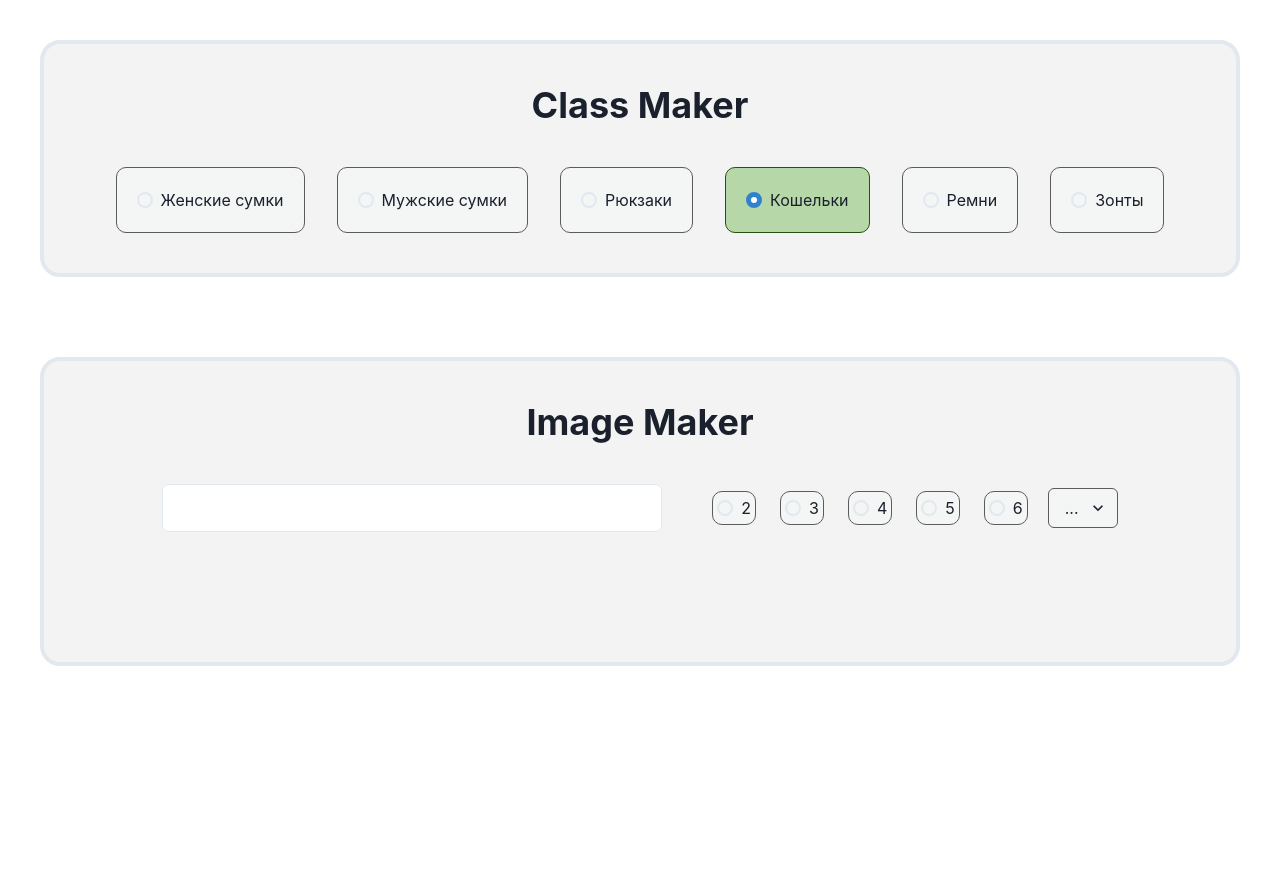
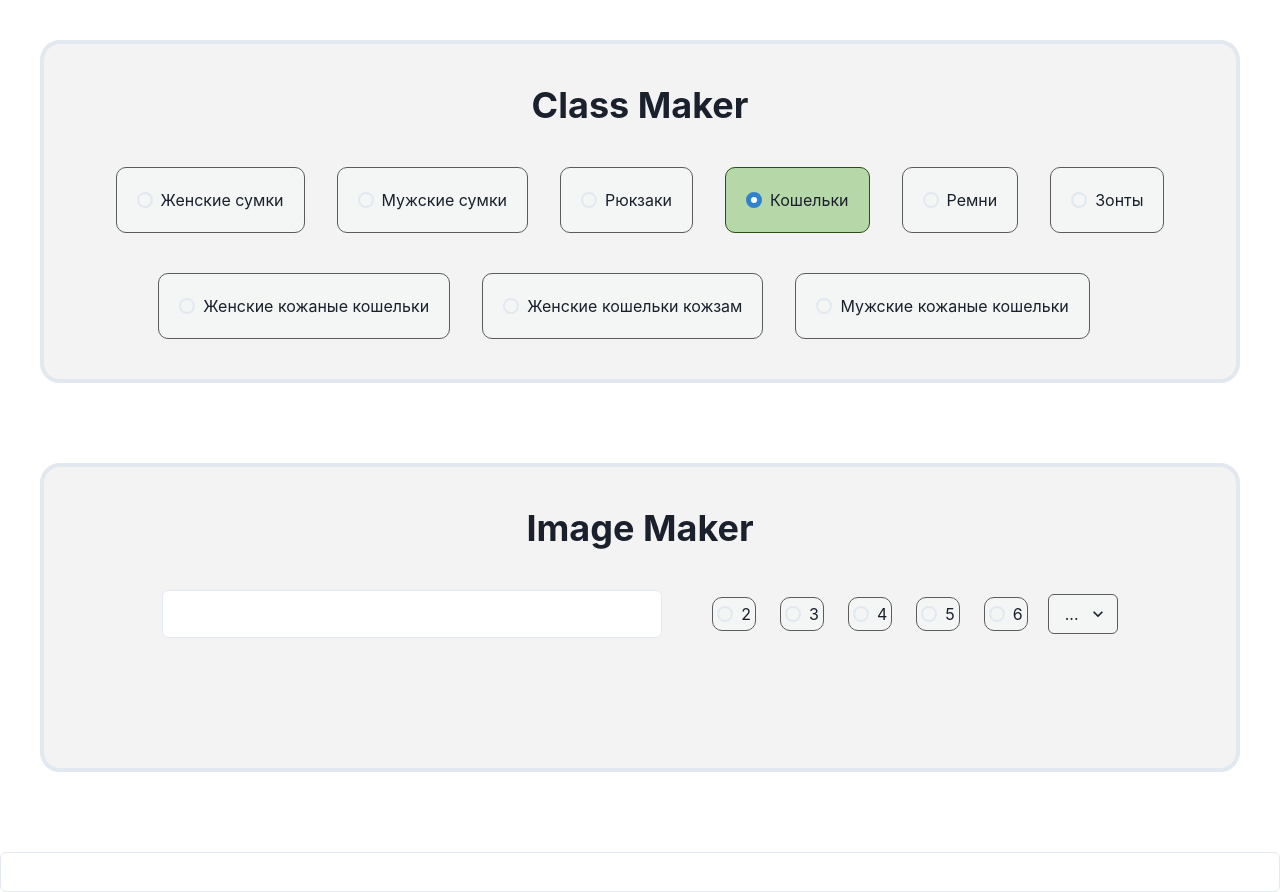
Before and after one commit to ArtemPrihnich/For-Work, a React (Create React App) app: page / in a window 1280 px wide. Both pictures are taken after a click on the label "Кошельки". Before the commit the page ends 800 px from the top, so only its background shows below. Built offline with nearby package versions, Linux system fonts and the light colour scheme.

Commit message:
finished class maker, added number cutter

```diff
--- a/src/components/App.jsx
+++ b/src/components/App.jsx
@@ -1,12 +1,14 @@
 import { Box } from '@chakra-ui/react';
 import BasicCategories from './BasicCategories';
 import ImageMaker from './ImageMaker';
+import NumbersCutter from './NumbersCutter';
 
 export const App = () => {
   return (
     <Box>
       <BasicCategories />
       <ImageMaker />
+      <NumbersCutter />
     </Box>
   );
 };
--- a/src/components/BasicCategories.jsx
+++ b/src/components/BasicCategories.jsx
@@ -6,6 +6,9 @@ import WomenBagsSubTypes from './WomenBags/WomenBagsSubTypes';
 import ManBagsMaterial from './ManBags/ManBagsMaterial';
 import ManBagsSubTypes from './ManBags/ManBagsSubTypes';
 import BackpacksSubTypes from './Backpacks/BackpacksSubTypes';
+import WalletsSubTypes from './Wallets/WalletsSubTypes';
+import BeltsSubTypes from './Belts/BeltsSubTypes';
+import UmbrellasSubTypes from './Umbrellas/UmbrellasSubTypes';
 
 const BasicCategories = () => {
   const [type, setType] = useState(0);
@@ -161,6 +164,39 @@ const BasicCategories = () => {
               setValue={setValue}
             />
           )}
+          {type === 'Кошельки' && (
+            <WalletsSubTypes
+              type={type}
+              material={material}
+              subType={subType}
+              result={result}
+              setSubType={setSubType}
+              setFinalResult={setResult}
+              setValue={setValue}
+            />
+          )}
+          {type === 'Ремни' && (
+            <BeltsSubTypes
+              type={type}
+              material={material}
+              subType={subType}
+              result={result}
+              setSubType={setSubType}
+              setFinalResult={setResult}
+              setValue={setValue}
+            />
+          )}
+          {type === 'Зонты' && (
+            <UmbrellasSubTypes
+              type={type}
+              material={material}
+              subType={subType}
+              result={result}
+              setSubType={setSubType}
+              setFinalResult={setResult}
+              setValue={setValue}
+            />
+          )}
         </Box>
         {result !== '' && (
           <Flex
--- /dev/null
+++ b/src/components/Belts/BeltsSubTypes.jsx
@@ -0,0 +1,63 @@
+import { RadioGroup, Radio, Flex, Box } from '@chakra-ui/react';
+
+const BeltsSubTypes = ({
+  type,
+  subType,
+  result,
+  setSubType,
+  setFinalResult,
+  setValue,
+}) => {
+  if (subType !== 0) {
+    setFinalResult(`${type} > ${subType}`);
+    setValue(result);
+  }
+  return (
+    <Flex alignItems="center" justifyContent="center" marginTop={10}>
+      <RadioGroup onChange={setSubType} value={subType}>
+        <Box
+          display="inline-block"
+          borderWidth={1}
+          marginRight="8"
+          borderColor={
+            subType === 'Женские кожаные ремни' ? '#274e13' : '#5b5b5b'
+          }
+          borderRadius={10}
+          bgColor={subType === 'Женские кожаные ремни' ? '#b6d7a8' : '#f3f6f4'}
+        >
+          <Radio padding={5} value="Женские кожаные ремни">
+            Женские кожаные ремни
+          </Radio>
+        </Box>
+        <Box
+          display="inline-block"
+          borderWidth={1}
+          marginRight="8"
+          borderColor={
+            subType === 'Мужские кожаные ремни' ? '#274e13' : '#5b5b5b'
+          }
+          borderRadius={10}
+          bgColor={subType === 'Мужские кожаные ремни' ? '#b6d7a8' : '#f3f6f4'}
+        >
+          <Radio padding={5} value="Мужские кожаные ремни">
+            Мужские кожаные ремни
+          </Radio>
+        </Box>
+        <Box
+          display="inline-block"
+          borderWidth={1}
+          marginRight="8"
+          borderColor={subType === 'Тканевые ремни' ? '#274e13' : '#5b5b5b'}
+          borderRadius={10}
+          bgColor={subType === 'Тканевые ремни' ? '#b6d7a8' : '#f3f6f4'}
+        >
+          <Radio padding={5} value="Тканевые ремни">
+            Тканевые ремни
+          </Radio>
+        </Box>
+      </RadioGroup>
+    </Flex>
+  );
+};
+
+export default BeltsSubTypes;
--- /dev/null
+++ b/src/components/NumbersCutter.jsx
@@ -0,0 +1,34 @@
+import { Input, ListItem, OrderedList } from '@chakra-ui/react';
+import React, { useEffect, useState } from 'react';
+
+const NumbersCutter = () => {
+  const [numbers, setNumbers] = useState('');
+  const [numbersList, setNumbersList] = useState([]);
+
+  useEffect(() => {
+    if (numbers !== '') {
+      let buff = numbers.split('грн.');
+      buff.pop();
+      setNumbersList(buff);
+    }
+  }, [numbers]);
+
+  return (
+    <div>
+      {numbersList.length !== 0 && (
+        <OrderedList marginLeft="10">
+          {numbersList.map((item, index) => {
+            return <ListItem key={index}>{item}</ListItem>;
+          })}
+        </OrderedList>
+      )}
+      <Input
+        value={numbers}
+        onChange={e => setNumbers(e.target.value.replaceAll(' ', ''))}
+        onFocus={e => e.target.select()}
+      />
+    </div>
+  );
+};
+
+export default NumbersCutter;
--- /dev/null
+++ b/src/components/Umbrellas/UmbrellasSubTypes.jsx
@@ -0,0 +1,59 @@
+import { RadioGroup, Radio, Flex, Box } from '@chakra-ui/react';
+
+const UmbrellasSubTypes = ({
+  type,
+  subType,
+  result,
+  setSubType,
+  setFinalResult,
+  setValue,
+}) => {
+  if (subType !== 0) {
+    setFinalResult(`${type} > ${subType}`);
+    setValue(result);
+  }
+  return (
+    <Flex alignItems="center" justifyContent="center" marginTop={10}>
+      <RadioGroup onChange={setSubType} value={subType}>
+        <Box
+          display="inline-block"
+          borderWidth={1}
+          marginRight="8"
+          borderColor={subType === 'Мужские зонты' ? '#274e13' : '#5b5b5b'}
+          borderRadius={10}
+          bgColor={subType === 'Мужские зонты' ? '#b6d7a8' : '#f3f6f4'}
+        >
+          <Radio padding={5} value="Мужские зонты">
+            Мужские зонты
+          </Radio>
+        </Box>
+        <Box
+          display="inline-block"
+          borderWidth={1}
+          marginRight="8"
+          borderColor={subType === 'Женские зонты' ? '#274e13' : '#5b5b5b'}
+          borderRadius={10}
+          bgColor={subType === 'Женские зонты' ? '#b6d7a8' : '#f3f6f4'}
+        >
+          <Radio padding={5} value="Женские зонты">
+            Женские зонты
+          </Radio>
+        </Box>
+        <Box
+          display="inline-block"
+          borderWidth={1}
+          marginRight="8"
+          borderColor={subType === 'Детские зонты' ? '#274e13' : '#5b5b5b'}
+          borderRadius={10}
+          bgColor={subType === 'Детские зонты' ? '#b6d7a8' : '#f3f6f4'}
+        >
+          <Radio padding={5} value="Детские зонты">
+            Детские зонты
+          </Radio>
+        </Box>
+      </RadioGroup>
+    </Flex>
+  );
+};
+
+export default UmbrellasSubTypes;
--- /dev/null
+++ b/src/components/Wallets/WalletsSubTypes.jsx
@@ -0,0 +1,71 @@
+import { RadioGroup, Radio, Flex, Box } from '@chakra-ui/react';
+
+const WalletsSubTypes = ({
+  type,
+  subType,
+  result,
+  setSubType,
+  setFinalResult,
+  setValue,
+}) => {
+  if (subType !== 0) {
+    setFinalResult(`${type} > ${subType}`);
+    setValue(result);
+  }
+  return (
+    <Flex alignItems="center" justifyContent="center" marginTop={10}>
+      <RadioGroup onChange={setSubType} value={subType}>
+        <Box
+          display="inline-block"
+          borderWidth={1}
+          marginRight="8"
+          borderColor={
+            subType === 'Женские кожаные кошельки' ? '#274e13' : '#5b5b5b'
+          }
+          borderRadius={10}
+          bgColor={
+            subType === 'Женские кожаные кошельки' ? '#b6d7a8' : '#f3f6f4'
+          }
+        >
+          <Radio padding={5} value="Женские кожаные кошельки">
+            Женские кожаные кошельки
+          </Radio>
+        </Box>
+        <Box
+          display="inline-block"
+          borderWidth={1}
+          marginRight="8"
+          borderColor={
+            subType === 'Женские кошельки кожзам' ? '#274e13' : '#5b5b5b'
+          }
+          borderRadius={10}
+          bgColor={
+            subType === 'Женские кошельки кожзам' ? '#b6d7a8' : '#f3f6f4'
+          }
+        >
+          <Radio padding={5} value="Женские кошельки кожзам">
+            Женские кошельки кожзам
+          </Radio>
+        </Box>
+        <Box
+          display="inline-block"
+          borderWidth={1}
+          marginRight="8"
+          borderColor={
+            subType === 'Мужские кожаные кошельки' ? '#274e13' : '#5b5b5b'
+          }
+          borderRadius={10}
+          bgColor={
+            subType === 'Мужские кожаные кошельки' ? '#b6d7a8' : '#f3f6f4'
+          }
+        >
+          <Radio padding={5} value="Мужские кожаные кошельки">
+            Мужские кожаные кошельки
+          </Radio>
+        </Box>
+      </RadioGroup>
+    </Flex>
+  );
+};
+
+export default WalletsSubTypes;
```
